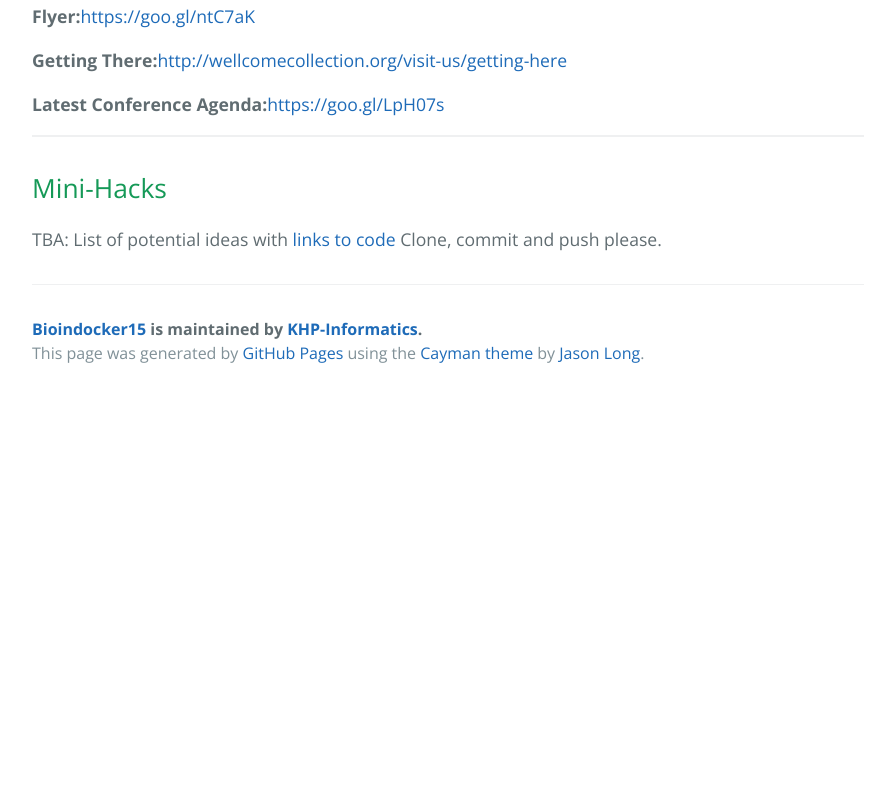
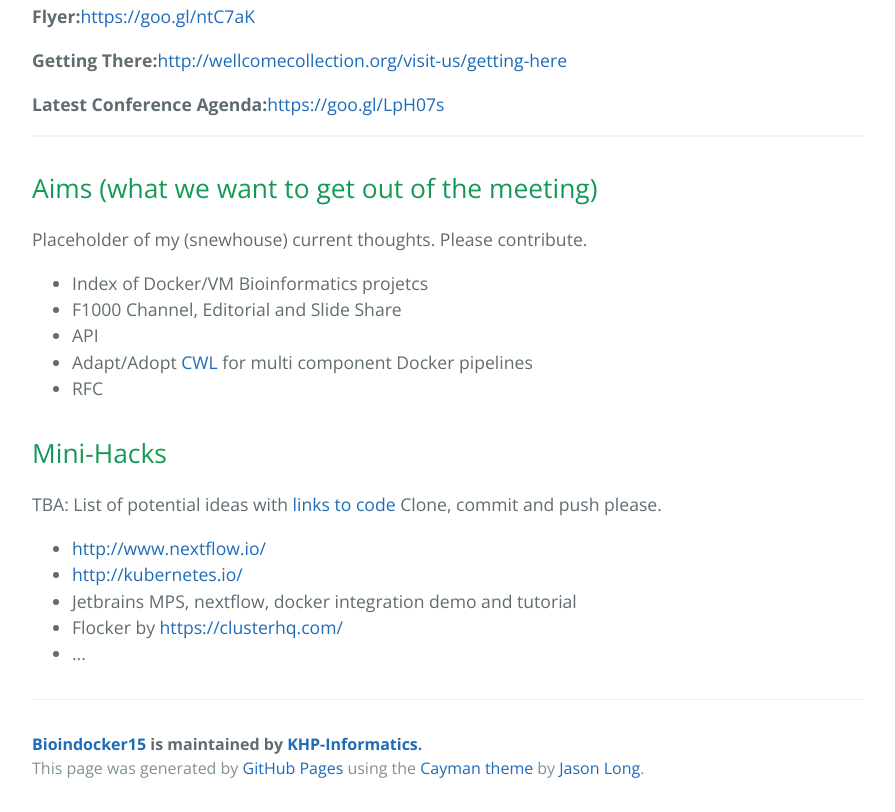
Before and after one commit to KHP-Informatics/bioindocker15, a plain HTML site: page index.html in a window 1280 px wide. Shown: the part 1151-1963 px from the top of the page, without its empty margins (192-1087 px from the left). Before the commit the page ends 1548 px from the top, so only its background shows below. Drawn offline with nearby package versions, Linux system fonts and the light colour scheme.

Commit message:
Create gh-pages branch via GitHub

```diff
--- a/index.html
+++ b/index.html
@@ -57,10 +57,42 @@ Day two will additionally include an afternoon mini-hackday to introduce, demons
 <hr>
 
 <h2>
+<a id="aims-what-we-want-to-get-out-of-the-meeting" class="anchor" href="#aims-what-we-want-to-get-out-of-the-meeting" aria-hidden="true"><span class="octicon octicon-link"></span></a>Aims (what we want to get out of the meeting)</h2>
+
+<p>Placeholder of my (snewhouse) current thoughts. Please contribute.  </p>
+
+<ul>
+<li>Index of Docker/VM Bioinformatics projetcs<br>
+</li>
+<li>F1000 Channel, Editorial and Slide Share<br>
+</li>
+<li>API<br>
+</li>
+<li>Adapt/Adopt <a href="https://github.com/common-workflow-language/common-workflow-language">CWL</a> for multi component Docker pipelines<br>
+</li>
+<li>RFC<br>
+</li>
+</ul>
+
+<h2>
 <a id="mini-hacks" class="anchor" href="#mini-hacks" aria-hidden="true"><span class="octicon octicon-link"></span></a>Mini-Hacks</h2>
 
 <p>TBA: List of potential ideas with <a href="https://github.com/KHP-Informatics/bioindocker15/tree/master/hack/">links to code</a>
-Clone, commit and push please.  </p>
+Clone, commit and push please.</p>
+
+<ul>
+<li>
+<a href="http://www.nextflow.io/">http://www.nextflow.io/</a><br>
+</li>
+<li>
+<a href="http://kubernetes.io/">http://kubernetes.io/</a><br>
+</li>
+<li>Jetbrains MPS, nextflow, docker integration demo and tutorial<br>
+</li>
+<li>Flocker by <a href="https://clusterhq.com/">https://clusterhq.com/</a><br>
+</li>
+<li>...</li>
+</ul>
 
       <footer class="site-footer">
         <span class="site-footer-owner"><a href="https://github.com/KHP-Informatics/bioindocker15">Bioindocker15</a> is maintained by <a href="https://github.com/KHP-Informatics">KHP-Informatics</a>.</span>
```
Also changed, not shown: params.json (+1 -1 lines).
